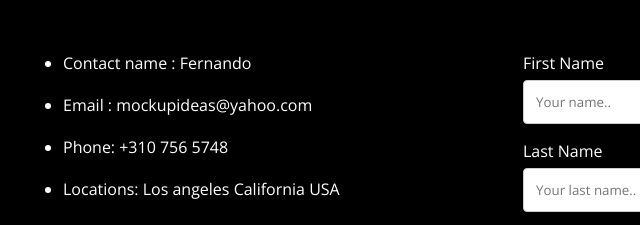
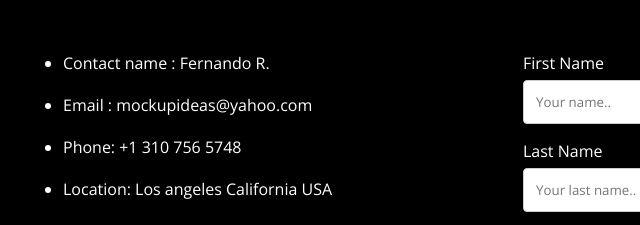
Before and after one commit to ferryrod1989/mockupideas-website, a plain HTML site: page index.html in a window 1280 px wide. Shown: the part 3069-3294 px from the top of the page, 117-757 px from the left. Drawn offline with nearby package versions, Linux system fonts and the light colour scheme.

Commit message:
Update index.html

```diff
--- a/index.html
+++ b/index.html
@@ -532,10 +532,10 @@
           <div>
             <div class="footer-info">
               <ul>
-                <li><a>Contact name : Fernando</a></li>
+                <li><a>Contact name : Fernando R.</a></li>
                 <li><a>Email : mockupideas@yahoo.com</a></li>
-                <li><a>Phone: +310 756 5748</a></li>
-                <li><a>Locations: Los angeles California USA</a></li>
+                <li><a>Phone: +1 310 756 5748</a></li>
+                <li><a>Location: Los angeles California USA</a></li>
               </ul>
 
             </div>
```
